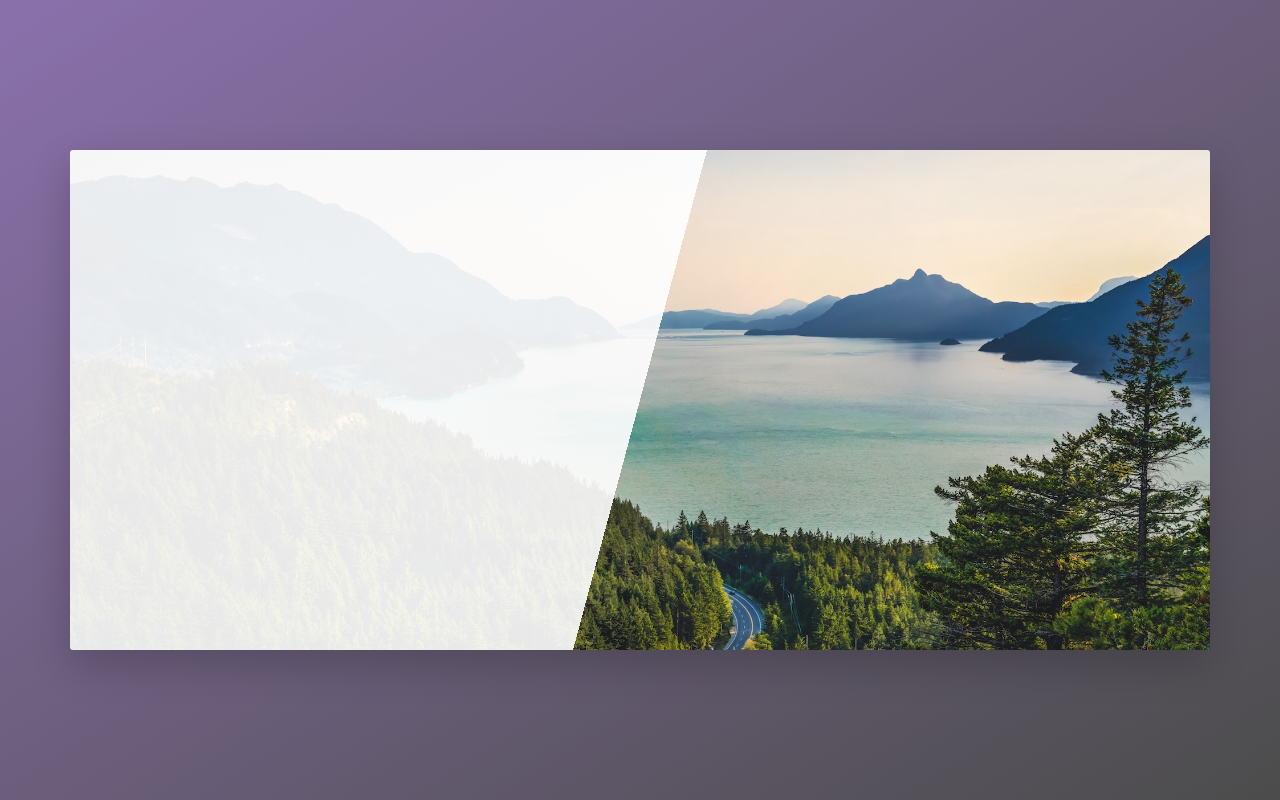
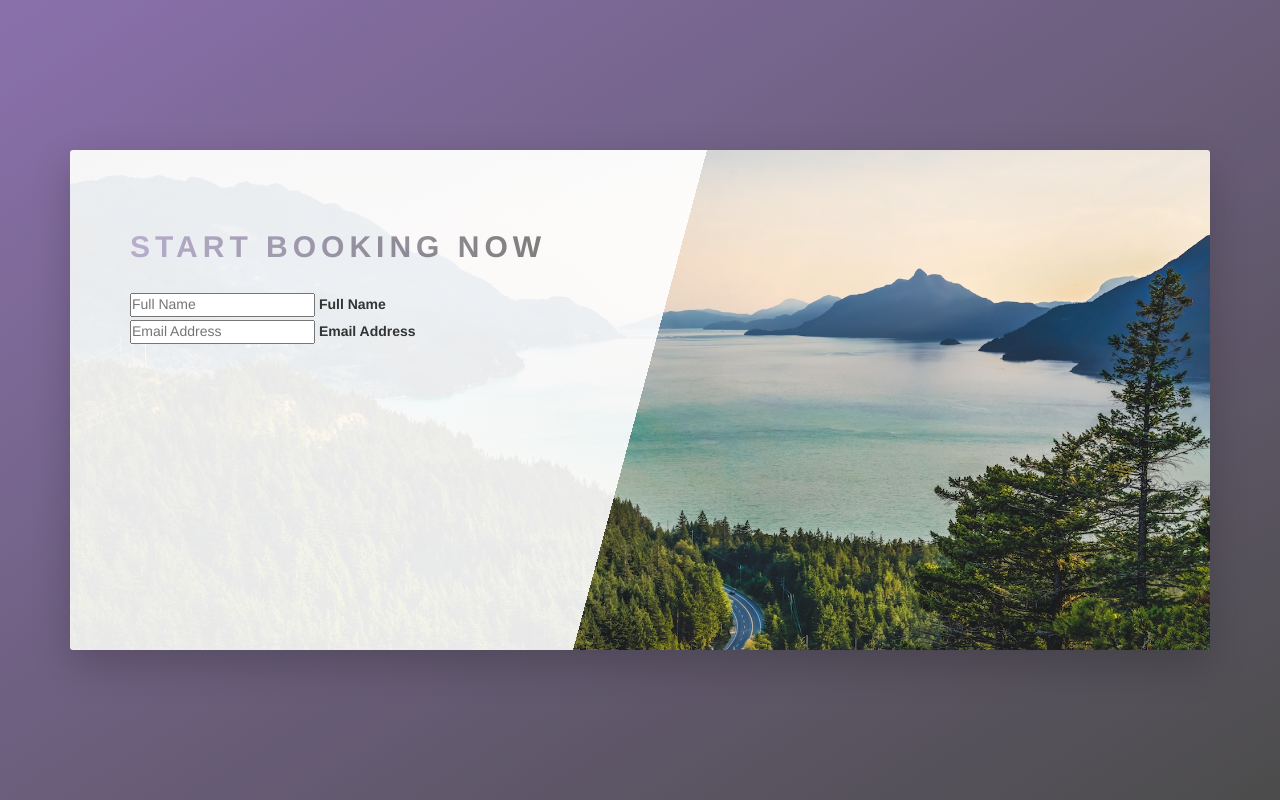
Before and after one commit to damionlawrence/wanderlust-travel-website, a website: page index.html in a window 1280 px wide. Shown: the part 4290-5090 px from the top of the page. Drawn offline with Linux system fonts and the light colour scheme.

Commit message:
form group

```diff
--- a/index.html
+++ b/index.html
@@ -277,7 +277,27 @@
     <section class="section-booking">
       <div class="container">
         <div class="booking">
+          <div class="booking__form">
+            <form action="#" class="form">
 
+              <div class="u-margin-bottom-small">
+                <h2 class="heading-secondary">
+                  Start booking now
+                </h2>
+              </div>
+
+              <div class="form__group">
+                <input type="text" class="form__input" placeholder="Full Name" required id="name">
+                <label for="name" class="form__label"> Full Name</label>
+              </div>
+
+              <div class="form__group">
+                <input type="text" class="form__input" placeholder="Email Address" required id="email">
+                <label for="email" class="form__label">Email Address</label>
+              </div>
+
+            </form>
+          </div>
         </div>
       </div>
     </section>
--- a/sass/main.scss
+++ b/sass/main.scss
@@ -8,8 +8,9 @@
 @import "component/composition";
 @import "component/feature-box";
 @import "component/cards";
-@import "component/_stories";
+@import "component/stories";
 @import "component/bg-video";
+@import "component/form";
 
 
 // layouts
--- a/sass/pages/_home.scss
+++ b/sass/pages/_home.scss
@@ -53,4 +53,9 @@
   box-shadow: 0 1.5rem 4rem rgba($color-black, .2);
 
   height: 50rem;
+
+  &__form {
+    padding: 6rem;
+    width: 50%;
+  }
 }
```
Also changed, not shown: css/style.css, sass/component/_form.scss (added).
